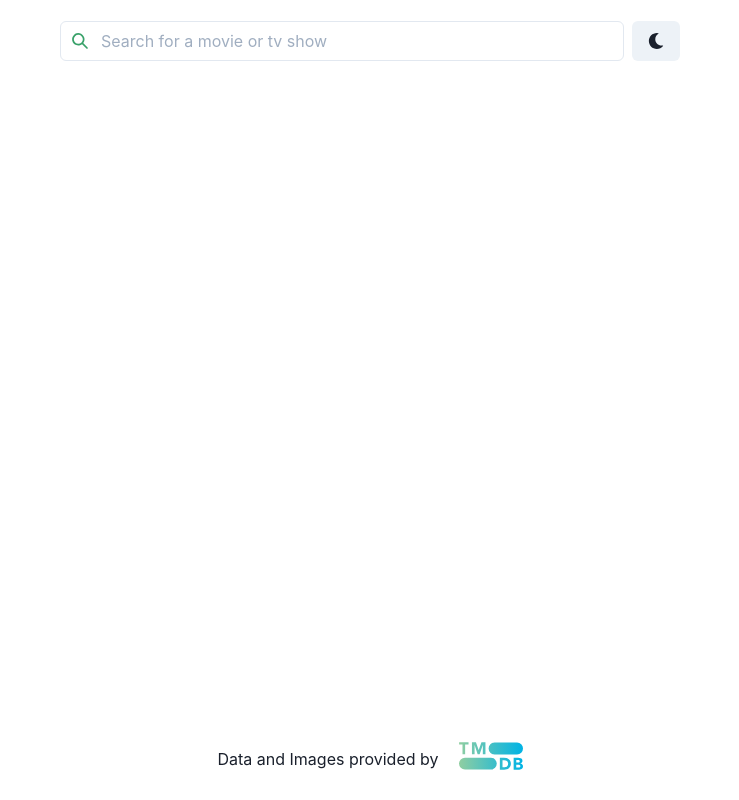
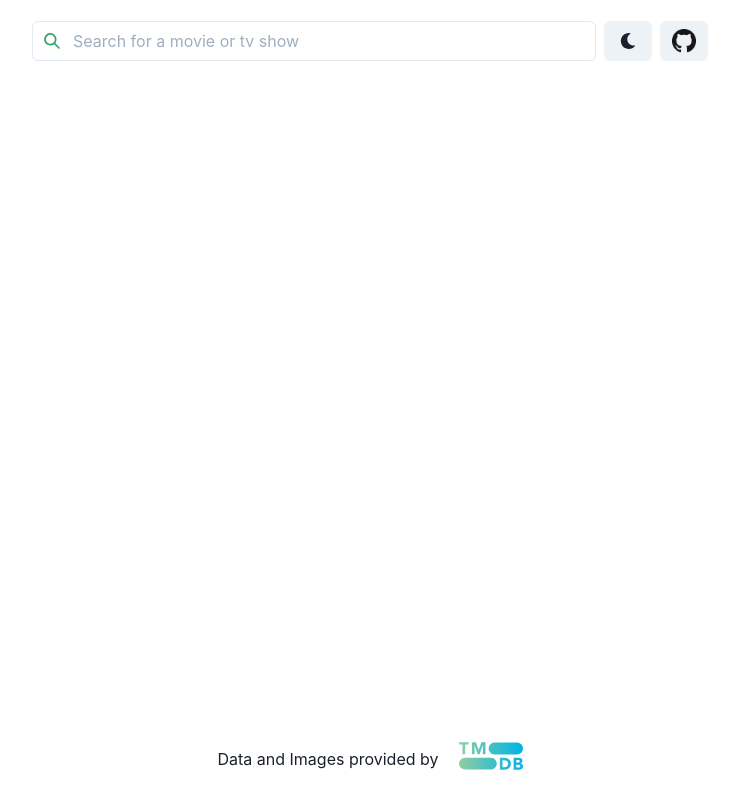
Before and after one commit to rainmodred/how-old, a Next.js app: page / in a window 1280 px wide. Shown: the whole page, without its empty margins (270-1009 px from the left). Built offline with nearby package versions, Linux system fonts and the light colour scheme.

Commit message:
feat: add github link

```diff
--- a/src/components/Layout.js
+++ b/src/components/Layout.js
@@ -1,5 +1,14 @@
-import { Box, Button, Grid, HStack, useColorMode } from '@chakra-ui/react';
+import {
+  Box,
+  Button,
+  Grid,
+  HStack,
+  Link,
+  useColorMode,
+} from '@chakra-ui/react';
 import { FaMoon, FaRegSun } from 'react-icons/fa';
+
+import Image from 'next/image';
 
 import Footer from '@/components/Footer';
 import Search from '@/components/Search';
@@ -21,6 +30,29 @@ export default function Layout({ children }) {
         <Button onClick={toggleColorMode}>
           {colorMode === 'light' ? <FaMoon /> : <FaRegSun />}
         </Button>
+
+        <Link
+          href="https://github.com/rainmodred/how-old"
+          target="_blank"
+          rel="noreferrer"
+          display="flex"
+          alignItems="center"
+          backgroundColor={`${
+            colorMode === 'light' ? 'gray.100' : 'whiteAlpha.200'
+          }`}
+          height="40px"
+          px="3"
+          borderRadius="md"
+        >
+          <Image
+            src={`${
+              colorMode === 'light' ? '/githubMark.png' : '/githubMarkLight.png'
+            }`}
+            width="24"
+            height="24"
+            alt="github logo"
+          />
+        </Link>
       </HStack>
       <Box width="100%">{children}</Box>
       <Footer />
```
Also changed, not shown: public/githubMark.png (added), public/githubMarkLight.png (added).
